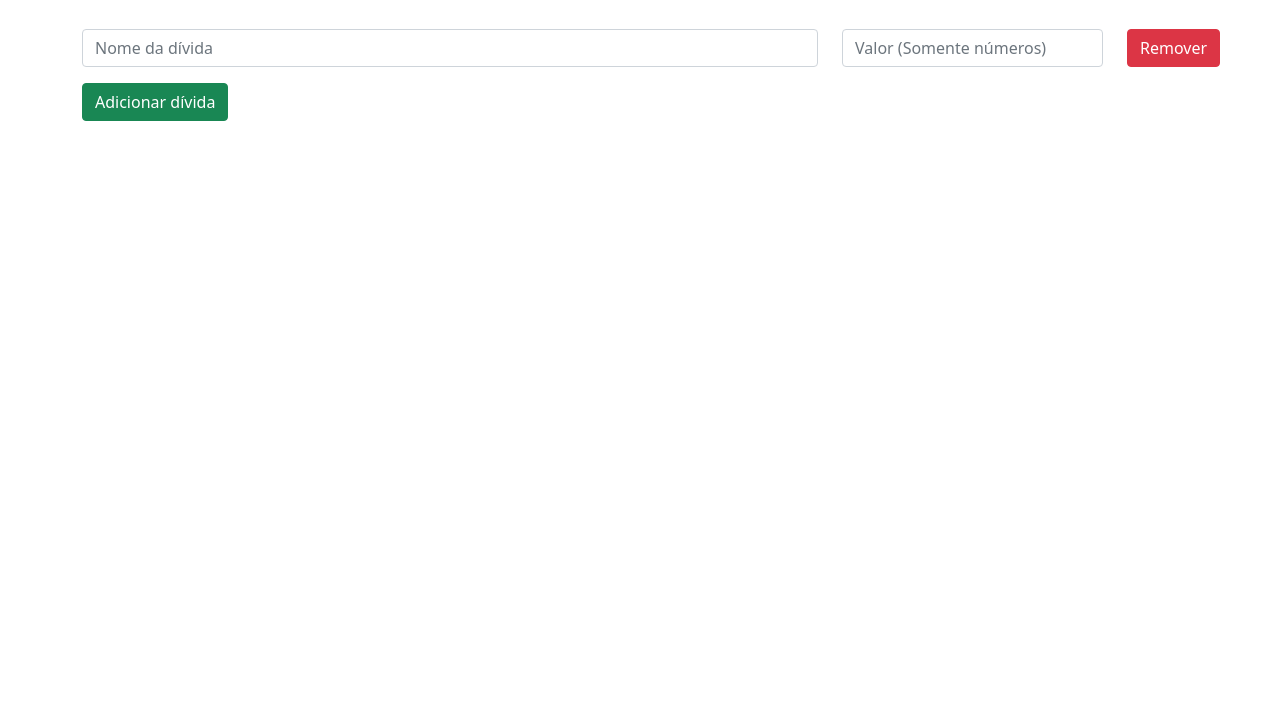
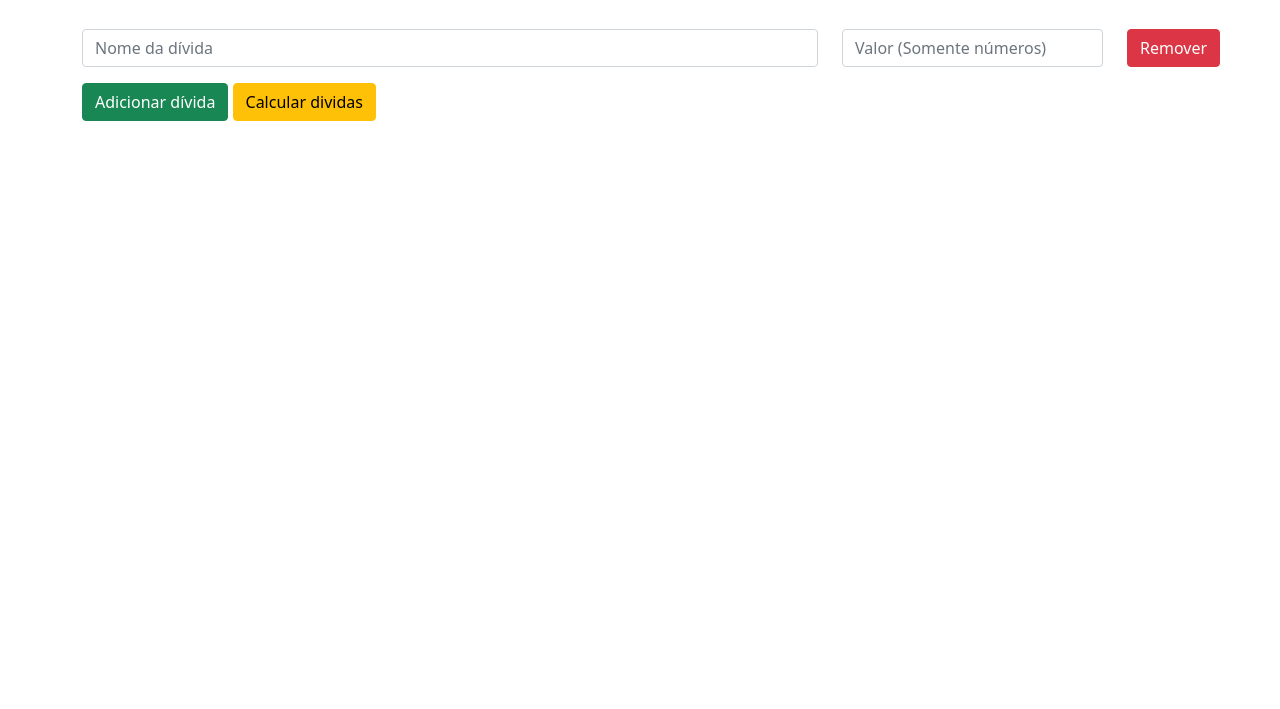
Before and after one commit to DaviQuaresma/trabalhoFinal, a website: page index.html in a window 1280 px wide. Shown: the part 91-800 px from the top of the page. Drawn offline with nearby package versions, Linux system fonts and the light colour scheme.

Commit message:
// Esta função servira para calcular os valores de todas as contas que forem geradas, este botão já está em conexão com o botão do front, // preciso descobrircomo ele vai pegar os valores de cada campo e junta-los dentro de um Array, é bom ter uma regra para tirar qualquer // tipo de caracter que não for numero, apóes isso vc precisará fazer algo como se fosse um compare entre os valores dentro do Array, pode // simplesmente fazer como eu mostrei ontem "array.sort().reverse()", trazendo para nós o maior valor do array, mas precisamos lembrar que ele // tem que estar vinculado com um id por exemplo ou o nome do item que o cara colocou, para retornarmos o nome da conta mais alta dele. // Isso é só um exemplo, acho que tem mais coisas que eu posso fazer, mas se quiser ir adiantando algo, só mexer.

```diff
--- a/index.html
+++ b/index.html
@@ -4,6 +4,7 @@
     <meta charset="UTF-8">
     <meta name="viewport" content="width=device-width, initial-scale=1.0">
     <script src="/js/createForm.js" defer></script>
+    <script src="/js/calcDebt.js" defer></script>
     <link href="https://cdn.jsdelivr.net/npm/bootstrap@5.0.2/dist/css/bootstrap.min.css" rel="stylesheet" integrity="sha384-EVSTQN3/azprG1Anm3QDgpJLIm9Nao0Yz1ztcQTwFspd3yD65VohhpuuCOmLASjC" crossorigin="anonymous">
     <title>Document</title>
 </head>
@@ -26,7 +27,8 @@
                         <button type="button" class="btn btn-danger">Remover</button>
                     </div>
                 </div>
-                <button type="button" id="addDebt" class="btn btn-success">Adicionar dívida</button>
+                    <button type="button" id="addDebt" class="btn btn-success">Adicionar dívida</button>
+                    <button type="button" id="calcDebt" class="btn btn-warning">Calcular dividas</button>
             </form>
         </div>
     </section>
--- /dev/null
+++ b/js/calcDebt.js
@@ -0,0 +1,18 @@
+function calcDebt(){
+    const button = document.getElementById('calcDebt')
+
+    button.addEventListener('click', () => {
+        console.log("Clicado")
+    })
+
+}
+
+// Esta função servira para calcular os valores de todas as contas que forem geradas, este botão já está em conexão com o botão do front,
+// preciso descobrircomo ele vai pegar os valores de cada campo e junta-los dentro de um Array, é bom ter uma regra para tirar qualquer
+// tipo de caracter que não for numero, apóes isso vc precisará fazer algo como se fosse um compare entre os valores dentro do Array, pode
+// simplesmente fazer como eu mostrei ontem "array.sort().reverse()", trazendo para nós o maior valor do array, mas precisamos lembrar que ele
+// tem que estar vinculado com um id por exemplo ou o nome do item que o cara colocou, para retornarmos o nome da conta mais alta dele.
+// Isso é só um exemplo, acho que tem mais coisas que eu posso fazer, mas se quiser ir adiantando algo, só mexer.
+
+
+calcDebt()
--- a/js/debt.js
+++ b/js/debt.js
@@ -1,3 +1,4 @@
+
 var itens = [2000, 1000, 5000, 3000]
 
 
@@ -6,5 +7,3 @@ function buils(){
 
     return expensibleCount
 }
-
-console.log(buils())
```
